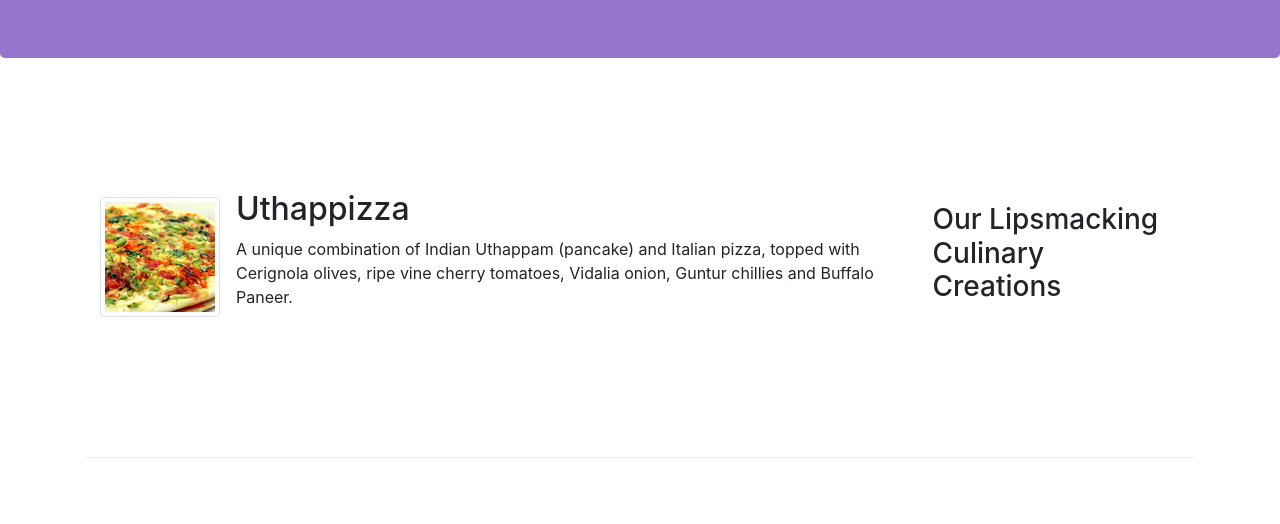
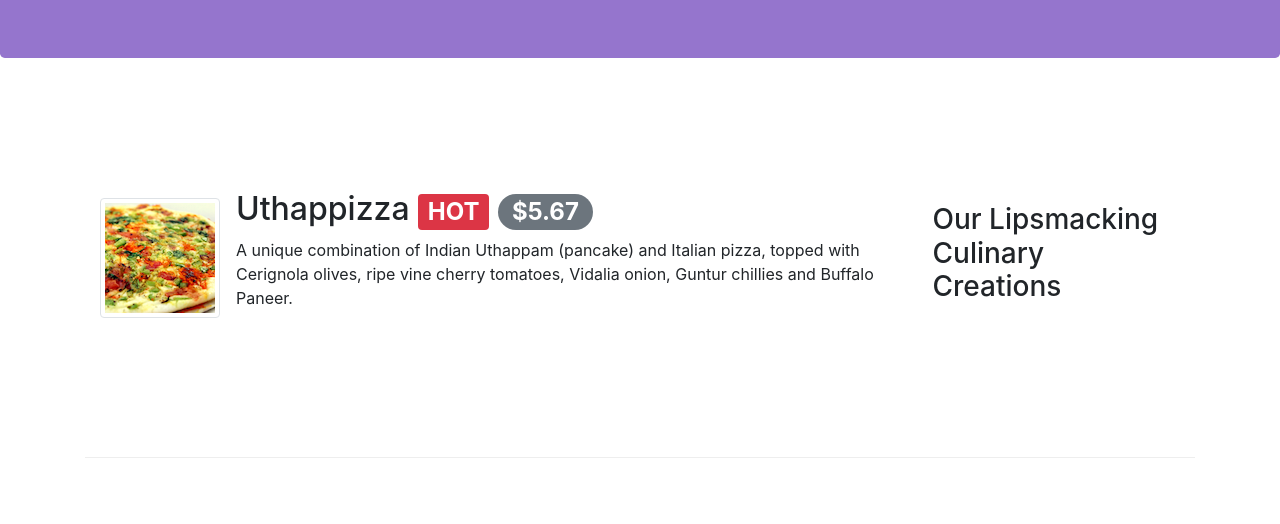
Before and after one commit to upcomingsimplecoder/bootstrap-initial, a website: page index.html in a window 1280 px wide. Shown: the part 276-800 px from the top of the page. Drawn offline with nearby package versions, Linux system fonts and the light colour scheme.

Commit message:
alerting users

```diff
--- a/index.html
+++ b/index.html
@@ -58,7 +58,7 @@
                     <img class="d-flex mr-3 img-thumbnail align-self-center"
                     src="img/uthappizza.png" alt="uthappizza">
                     <div class="media-body">
-                        <h2 class="mt-0">Uthappizza</h2>
+                        <h2 class="mt-0">Uthappizza <span class="badge badge-danger">HOT</span> <span class="badge badge-pill badge-secondary">$5.67</span></h2>
                         <p>A unique combination of Indian Uthappam (pancake) and Italian pizza, topped with Cerignola olives, ripe vine cherry tomatoes, Vidalia onion, Guntur chillies and Buffalo Paneer.</p>
                     </div>
                 </div>
```
